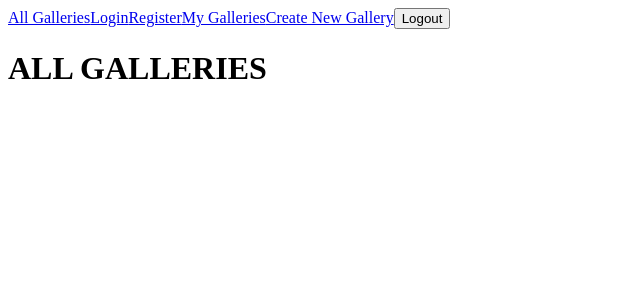
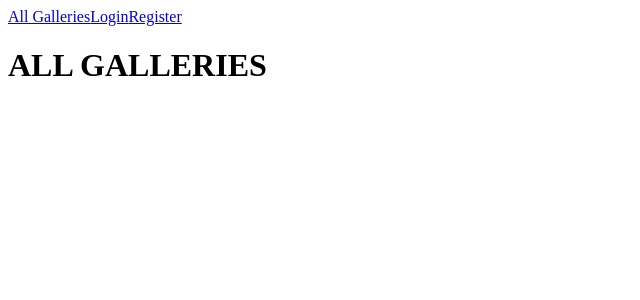
Before and after one commit to AlxRdnvc/Gallery-APP, a Vue app: page /galleries in a window 1280 px wide. Shown: the top 300 px of the page, without its empty margins (0-640 px from the left). Built offline with nearby package versions, Linux system fonts and the light colour scheme; the HTML template or start-up script is replaced by a standard one.

Commit message:
navigation guards and route meta fields

```diff
--- a/src/components/NavBar.vue
+++ b/src/components/NavBar.vue
@@ -2,11 +2,11 @@
   <nav class="navbar navbar-expand-lg navbar-dark bg-dark">
     <div class="navbar-nav">
         <router-link class="nav-item nav-link" to="/">All Galleries</router-link>
-        <router-link class="nav-item nav-link" to="/login">Login</router-link>
-        <router-link class="nav-item nav-link" to="/register">Register</router-link>
-        <router-link class="nav-item nav-link" to="/my-galleries">My Galleries</router-link>
-        <router-link class="nav-item nav-link" to="/create">Create New Gallery</router-link>
-        <button @click="logout">Logout</button>
+        <router-link class="nav-item nav-link" v-if="!isAuthenticated" to="/login">Login</router-link>
+        <router-link class="nav-item nav-link" v-if="!isAuthenticated" to="/register">Register</router-link>
+        <router-link class="nav-item nav-link" v-if="isAuthenticated" to="/my-galleries">My Galleries</router-link>
+        <router-link class="nav-item nav-link" v-if="isAuthenticated" to="/create">Create New Gallery</router-link>
+        <button v-if="isAuthenticated" @click="logout">Logout</button>
     </div>
   </nav>
 </template>
@@ -16,9 +16,15 @@ import { authService } from "../services/Auth.js";
 
 export default {
     name: "NavBar",
+     data() {
+        return {
+            isAuthenticated: authService.isAuthenticated()
+        }
+    },
     methods: {
         logout() {
             authService.logout()
+            this.isAuthenticated = false
             this.$router.push("/login");
         }
     }
--- a/src/router/index.js
+++ b/src/router/index.js
@@ -1,5 +1,7 @@
 import Vue from 'vue'
 import VueRouter from 'vue-router'
+import { authService } from '../services/Auth';
+
 
 import Login from '../pages/Login'
 import Register from '../pages/Register'
@@ -18,8 +20,8 @@ const routes = [
   {path: '/galleries', component: Galleries, name: 'galleries'},
   {path: '/galleries/:id', component: SingleGallery, name: 'single-gallery'},
   {path: '/authors/:id', component: AuthorGalleries, name: 'author-galleries'},
-  {path: '/my-galleries', component: MyGallery, name: 'my-gallery'},
-  {path: '/create', component: CreateGallery, name: 'create-gallery'}
+  {path: '/my-galleries', component: MyGallery, name: 'my-gallery', meta: { requiresAuth: true }},
+  {path: '/create', component: CreateGallery, name: 'create-gallery', meta: { requiresAuth: true }}
 ]
 
 const router = new VueRouter({
@@ -27,5 +29,17 @@ const router = new VueRouter({
   mode: 'history'
 })
 
+router.beforeEach((to, from, next) => {
+  if (to.meta.requiresAuth) {
+    if (authService.isAuthenticated()) {
+      return next();
+    } else {
+      return next({ name: "login" });
+    }
+  }
+  next();
+});
+
+
 
 export default router
```
